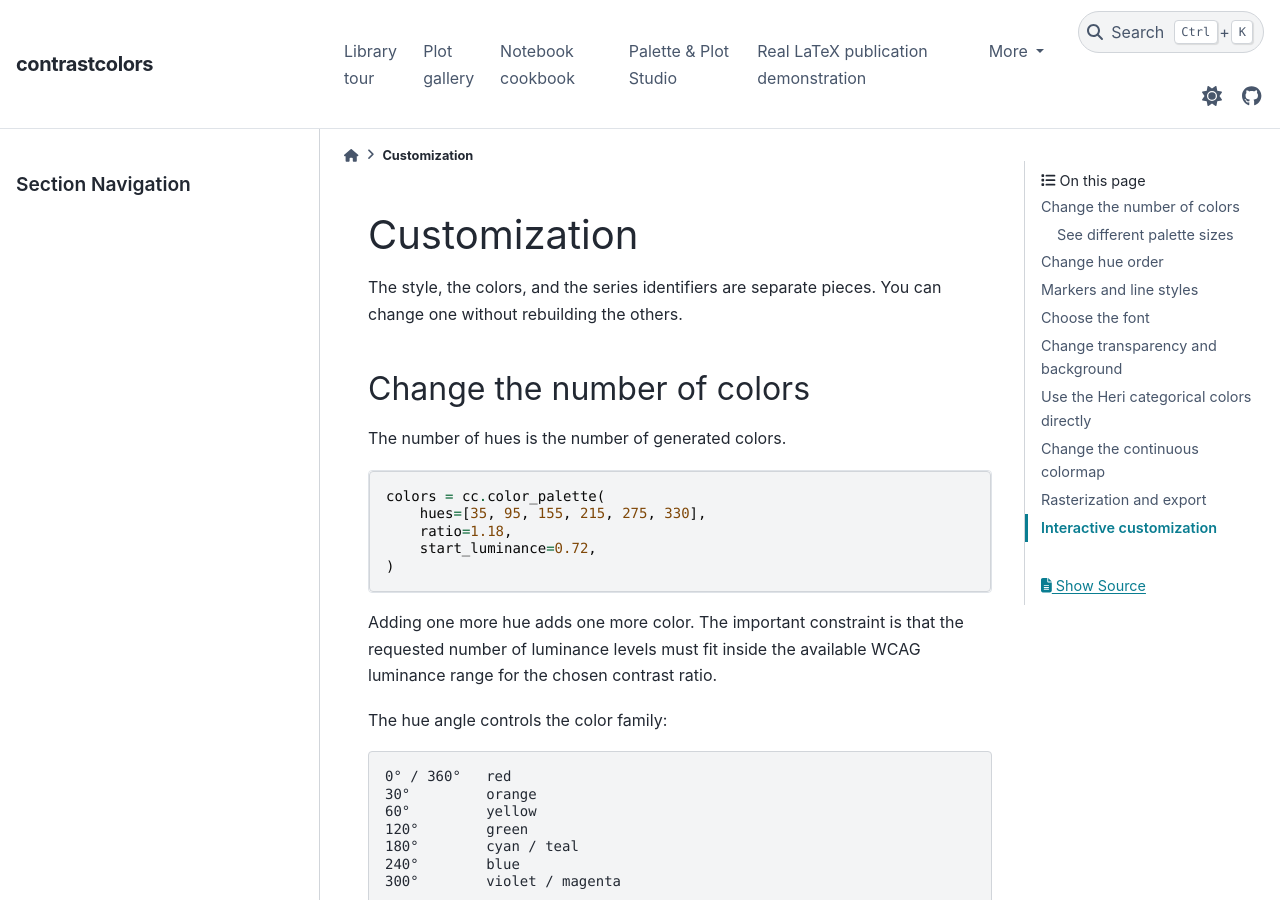
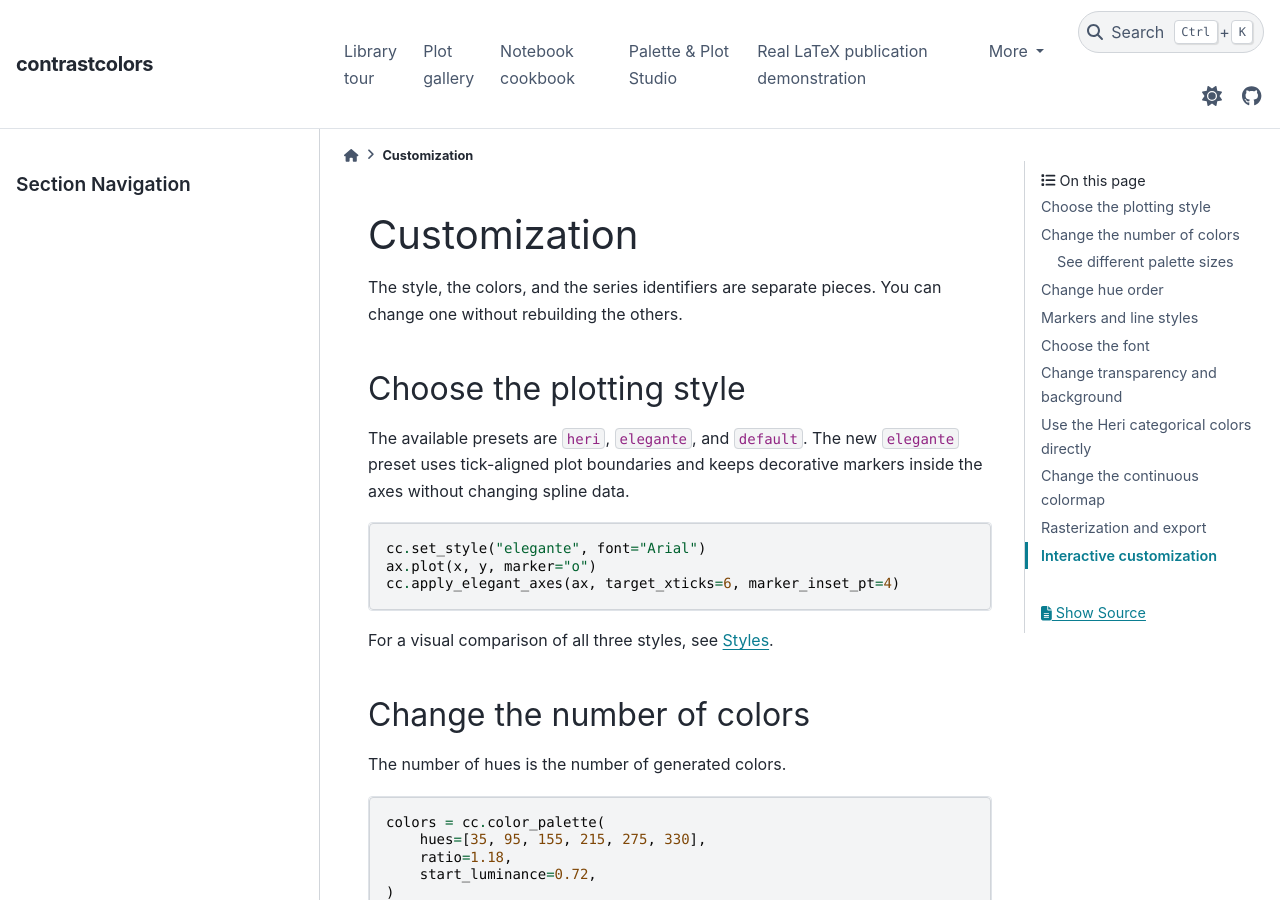
Before and after one commit to heri-espino/Colors, a Sphinx documentation site: the page built from docs/source/customization.rst, in a window 1280 px wide and 900 px high. Built offline with Sphinx 7.4.7 and the PyData theme 0.15.4, drawn with Linux system fonts in a browser that asks for light colours; pages that are not in the unit, such as notebooks, are missing from menus.

Commit message:
Expose elegant style alongside other user customization options

```diff
--- a/docs/source/customization.rst
+++ b/docs/source/customization.rst
@@ -3,6 +3,21 @@ Customization
 
 The style, the colors, and the series identifiers are separate pieces. You can
 change one without rebuilding the others.
+
+Choose the plotting style
+-------------------------
+
+The available presets are ``heri``, ``elegante``, and ``default``.
+The new ``elegante`` preset uses tick-aligned plot boundaries and
+keeps decorative markers inside the axes without changing spline data.
+
+.. code-block:: python
+
+   cc.set_style("elegante", font="Arial")
+   ax.plot(x, y, marker="o")
+   cc.apply_elegant_axes(ax, target_xticks=6, marker_inset_pt=4)
+
+For a visual comparison of all three styles, see :doc:`style`.
 
 Change the number of colors
 ---------------------------
```
